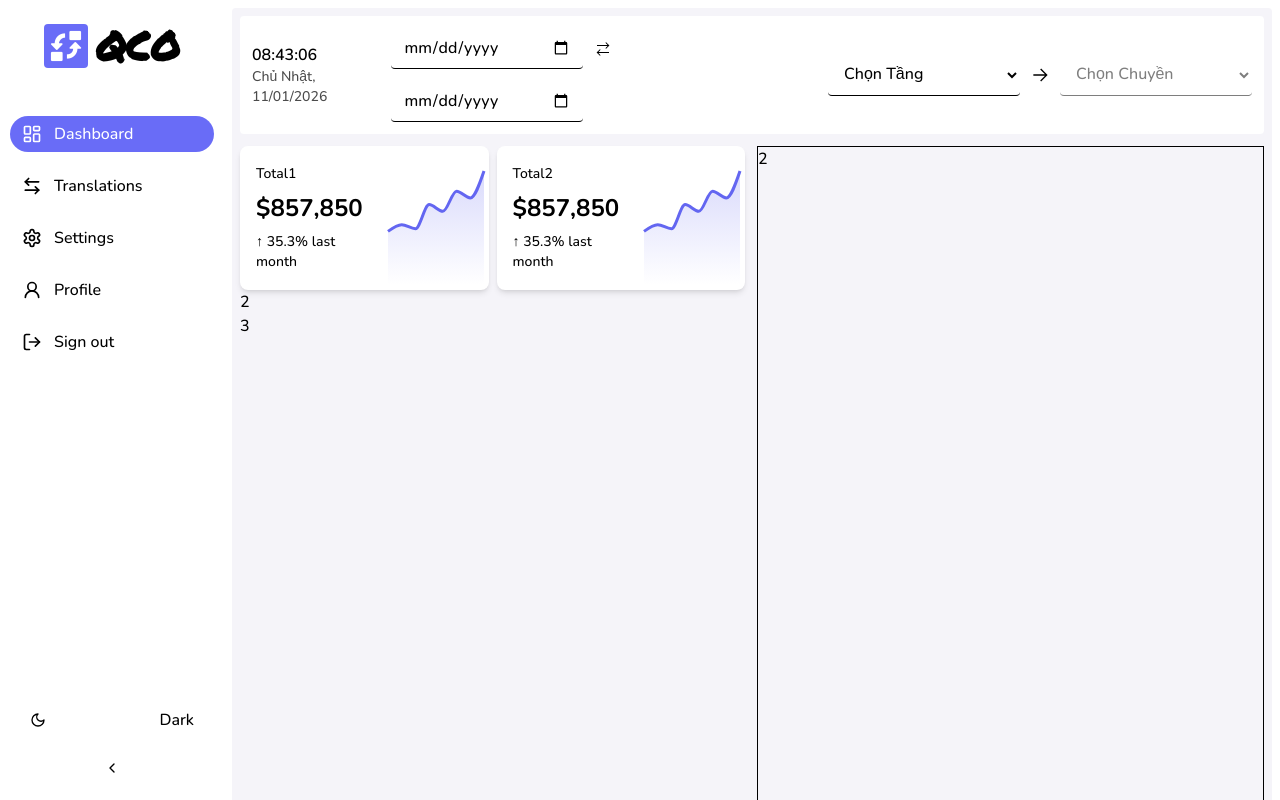
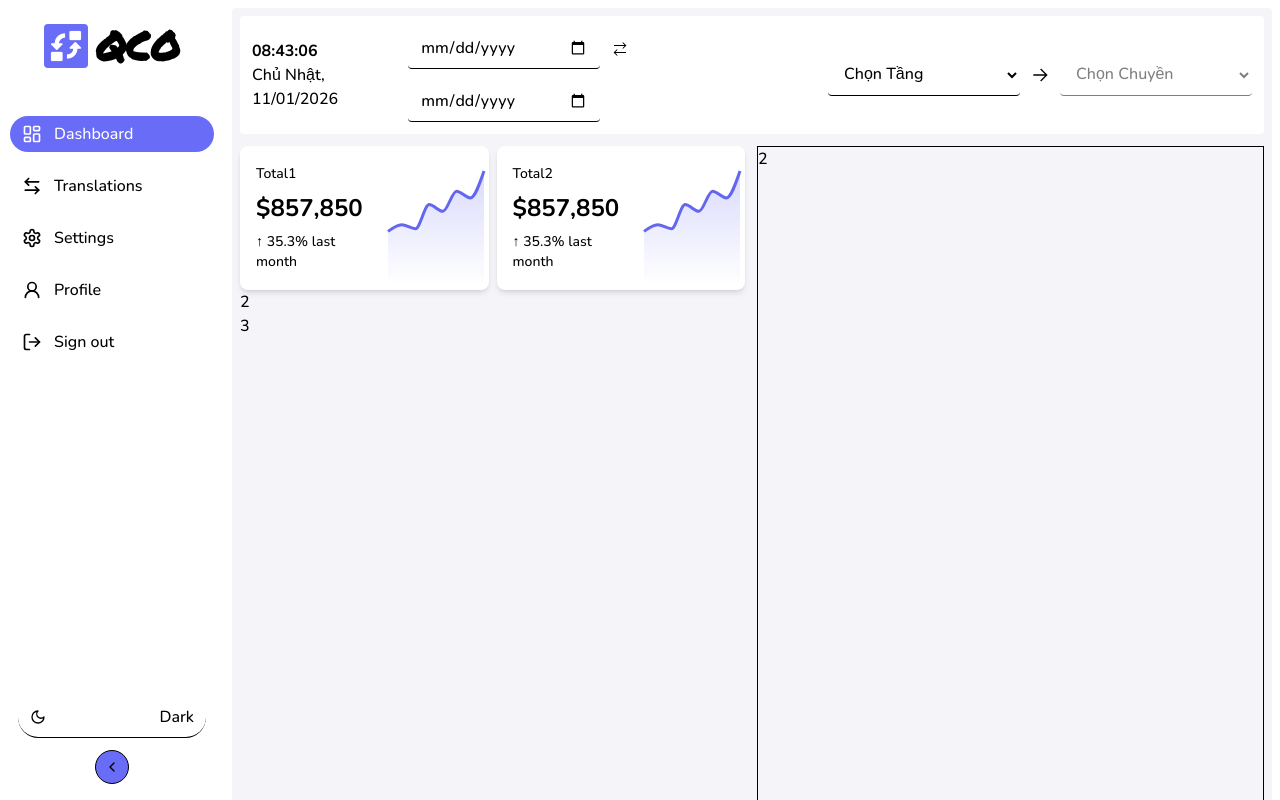
Before and after one commit to NguyenHThai24/dashboard-qco, a React (Vite) app in the folder fe-qco/: page / in a window 1280 px wide. Built offline with nearby package versions, Linux system fonts and the light colour scheme.

Commit message:
complete sidebar

```diff
--- a/fe-qco/src/components/Header.jsx
+++ b/fe-qco/src/components/Header.jsx
@@ -28,16 +28,16 @@ function Header() {
   const leans = floor ? floorData[floor] : [];
 
   return (
-    <section className="flex justify-between p-3 mb-3 rounded bg-(--color-surface) text-(--color-text) dark:bg-(--color-surface-dark) dark:text-(--color-text-dark)">
+    <section className="mb-3 flex justify-between rounded bg-(--color-surface) p-3 text-(--color-text) dark:bg-(--color-surface-dark) dark:text-(--color-text-dark)">
       {/* Clock */}
       <div className="flex flex-col justify-center">
         {/* Time */}
-        <div className="text-base font-semibold tabular-nums">
+        <div className="text-base font-bold tabular-nums">
           {time.toLocaleTimeString("vi-VN")}
         </div>
 
         {/* Date */}
-        <div className="text-sm opacity-70">
+        <div className="text-base">
           {time.toLocaleDateString("vi-VN", {
             weekday: "long",
             day: "2-digit",
@@ -53,14 +53,14 @@ function Header() {
             type="date"
             value={fromDate}
             onChange={(e) => setFromDate(e.target.value)}
-            className="w-48 px-3 py-2 rounded border-b outline-none"
+            className="w-48 rounded border-b px-3 py-2 outline-none"
           />
           <LiaExchangeAltSolid />
           <input
             type="date"
             value={toDate}
             onChange={(e) => setToDate(e.target.value)}
-            className="w-48 px-3 py-2 rounded border-b outline-none"
+            className="w-48 rounded border-b px-3 py-2 outline-none"
           />
         </div>
         <div className="flex items-center gap-3">
@@ -70,7 +70,7 @@ function Header() {
               setFloor(e.target.value);
               setLean("");
             }}
-            className="w-48 px-3 py-2 rounded border-b outline-none"
+            className="w-48 rounded border-b px-3 py-2 outline-none"
           >
             <option value="">Chọn Tầng</option>
             {Object.keys(floorData).map((f) => (
@@ -84,7 +84,7 @@ function Header() {
             value={lean}
             disabled={!floor}
             onChange={(e) => setLean(e.target.value)}
-            className="w-48 px-3 py-2 rounded border-b outline-none disabled:opacity-50"
+            className="w-48 rounded border-b px-3 py-2 outline-none disabled:opacity-50"
           >
             <option value="">Chọn Chuyền</option>
             {leans.map((l) => (
--- a/fe-qco/src/components/SideBar.jsx
+++ b/fe-qco/src/components/SideBar.jsx
@@ -70,7 +70,7 @@ function SideBar({ collapsed, onToggle }) {
       <div className="flex flex-col gap-3 px-2">
         <div
           onClick={toggleTheme}
-          className={`flex cursor-pointer items-center rounded-full px-3 py-2 transition ${collapsed ? "justify-center" : "justify-between"} hover:bg-[#9c9df3]`}
+          className={`flex cursor-pointer items-center rounded-full border-b px-3 py-2 transition ${collapsed ? "justify-center" : "justify-between"} hover:bg-[#9c9df3]`}
         >
           {theme === "dark" ? <LuSun /> : <LuMoon />}
           {!collapsed && <span>{theme === "dark" ? "Light" : "Dark"}</span>}
@@ -79,9 +79,11 @@ function SideBar({ collapsed, onToggle }) {
         {/* Collapse button */}
         <button
           onClick={onToggle}
-          className="flex items-center justify-center rounded-full p-2 transition hover:bg-[#9c9df3]"
+          className="mx-auto rounded-full border bg-(--color-primary) p-2 hover:bg-[#9c9df3]"
         >
-          {collapsed ? <LuChevronRight /> : <LuChevronLeft />}
+          <span className="">
+            {collapsed ? <LuChevronRight /> : <LuChevronLeft />}
+          </span>
         </button>
       </div>
     </aside>
```
